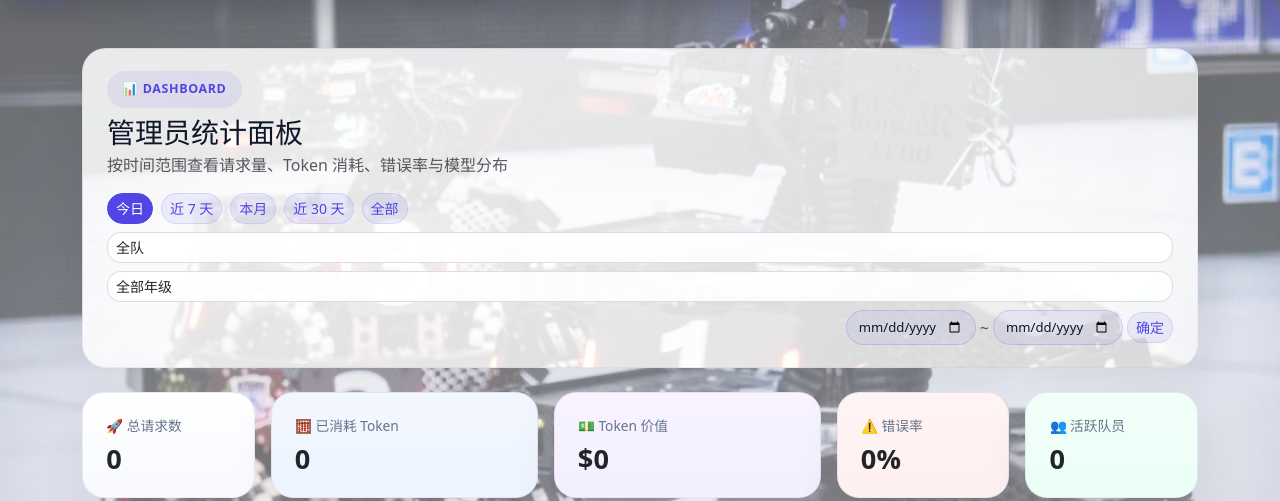
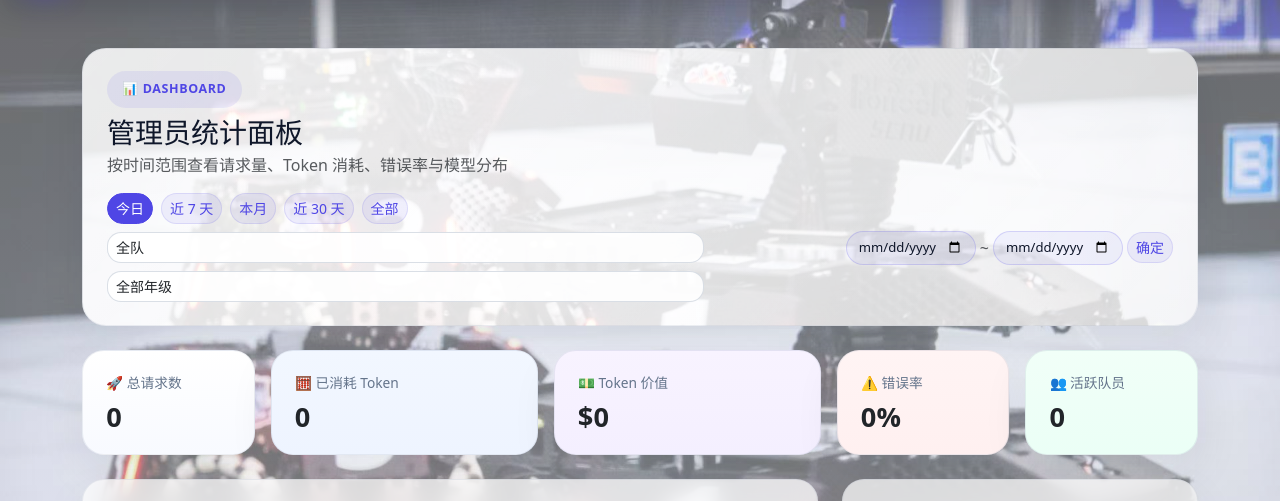
Before and after one commit to hpylsy/LLM-Multiplexer, a Django app: page /dashboard/admin/ in a window 1280 px wide. Shown: the part 69-570 px from the top of the page. Run offline with Django 4.2, Linux system fonts and the light colour scheme; the visitor is signed in with stand-in values (Sample User, id 1); data comes from the database, SQL or seed files in the repository; data that the repository does not hold is empty.

Commit message:
ui: revert toolbar layout - left controls, right date picker

```diff
--- a/templates/dashboard/partials/dashboard_content.html
+++ b/templates/dashboard/partials/dashboard_content.html
@@ -5,14 +5,13 @@
         <h3 class="mb-1">{{ page_title }}</h3>
         <p class="text-muted mb-0">按时间范围查看请求量、Token 消耗、错误率与模型分布</p>
     </div>
-    <div class="d-flex flex-wrap align-items-center gap-2">
+    <div class="d-flex flex-column flex-lg-row justify-content-between align-items-lg-center gap-3">
         <div class="toolbar-chips">
             <a class="btn btn-sm btn-soft {% if range_name == 'today' %}active{% endif %}" href="?range=today&group={{ group_name|default:'all' }}&grade={{ grade_name|default:'all' }}" onclick="document.body.classList.add('dashboard-navigating')">今日</a>
             <a class="btn btn-sm btn-soft {% if range_name == 'last_7_days' %}active{% endif %}" href="?range=last_7_days&group={{ group_name|default:'all' }}&grade={{ grade_name|default:'all' }}" onclick="document.body.classList.add('dashboard-navigating')">近 7 天</a>
             <a class="btn btn-sm btn-soft {% if range_name == 'this_month' %}active{% endif %}" href="?range=this_month&group={{ group_name|default:'all' }}&grade={{ grade_name|default:'all' }}" onclick="document.body.classList.add('dashboard-navigating')">本月</a>
             <a class="btn btn-sm btn-soft {% if range_name == 'last_30_days' %}active{% endif %}" href="?range=last_30_days&group={{ group_name|default:'all' }}&grade={{ grade_name|default:'all' }}" onclick="document.body.classList.add('dashboard-navigating')">近 30 天</a>
             <a class="btn btn-sm btn-soft {% if range_name == 'all' %}active{% endif %}" href="?range=all&group={{ group_name|default:'all' }}&grade={{ grade_name|default:'all' }}" onclick="document.body.classList.add('dashboard-navigating')">全部</a>
-        </div>
             <select class="form-select form-select-sm group-select" onchange="document.body.classList.add('dashboard-navigating'); location.href='?range={{ range_name }}&group=' + this.value + '&grade={{ grade_name|default:'all' }}' + getCustomParams()">
                 <option value="all" {% if group_name == 'all' %}selected{% endif %}>全队</option>
                 {% for option in group_options %}
@@ -25,7 +24,8 @@
                     <option value="{{ option }}" {% if option == grade_name %}selected{% endif %}>{{ option }}级</option>
                 {% endfor %}
             </select>
-        <span class="d-inline-flex align-items-center gap-1 ms-auto">
+        </div>
+        <span class="d-inline-flex align-items-center gap-1">
             <input type="date" class="form-control form-control-sm date-picker-custom" id="customDateStart" value="{{ custom_start|default:'' }}">
             <span class="text-muted">~</span>
             <input type="date" class="form-control form-control-sm date-picker-custom" id="customDateEnd" value="{{ custom_end|default:'' }}">
```
Lines whose indentation alone changed are shown as unchanged.
